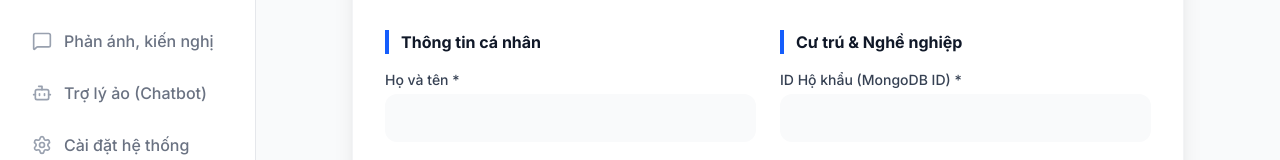
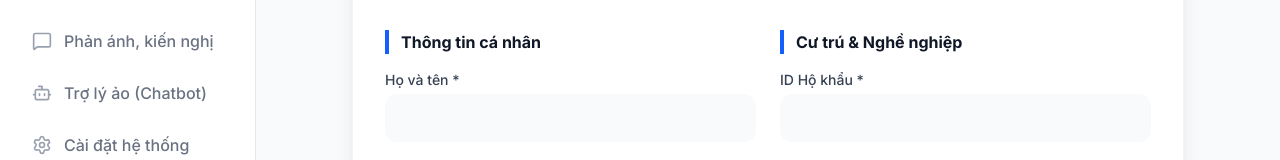
Before and after one commit to Alt2210/e-residents, a Next.js app in the folder frontend/: page /citizens/1/edit in a window 1280 px wide. Shown: the part 267-427 px from the top of the page. Built offline with nearby package versions, Linux system fonts and the light colour scheme; no server answers.

Commit message:
fix/gido

```diff
--- a/frontend/src/app/(manage)/citizens/[id]/edit/page.tsx
+++ b/frontend/src/app/(manage)/citizens/[id]/edit/page.tsx
@@ -149,7 +149,7 @@
           <div className="space-y-4">
             <h3 className="font-bold text-gray-900 border-l-4 border-blue-600 pl-3">Cư trú & Nghề nghiệp</h3>
             <div>
-              <label className="block text-sm font-medium text-gray-700 mb-1">ID Hộ khẩu (MongoDB ID) *</label>
+              <label className="block text-sm font-medium text-gray-700 mb-1">ID Hộ khẩu *</label>
               <input required name="householdId" value={formData.householdId} onChange={handleChange} className="w-full p-3 bg-gray-50 border-none rounded-xl  focus:ring-2 focus:ring-blue-500" />
             </div>
             <div>
```
